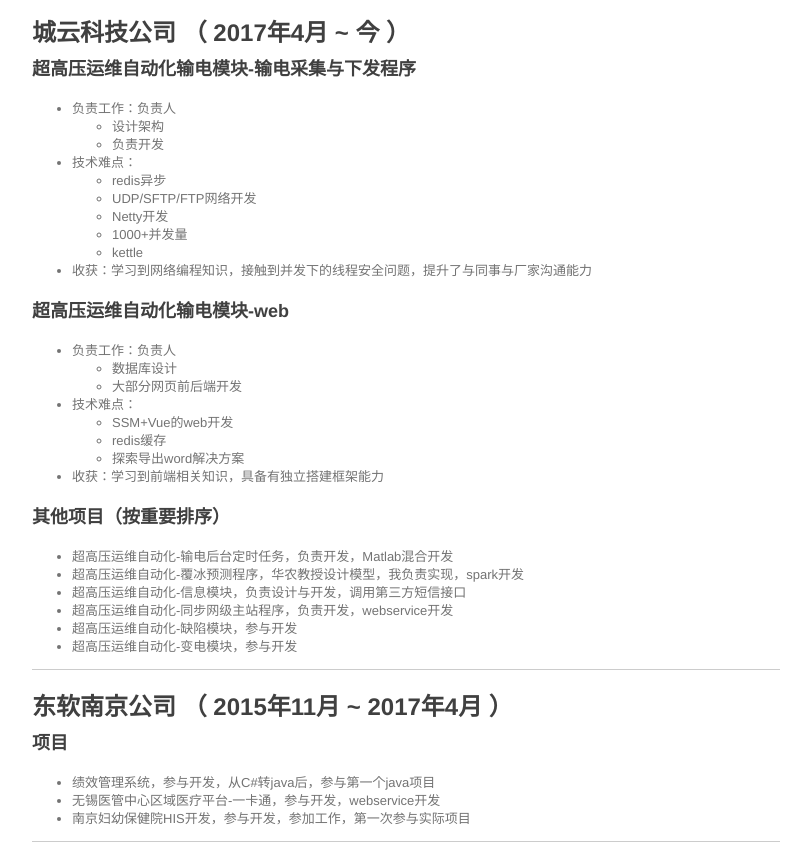
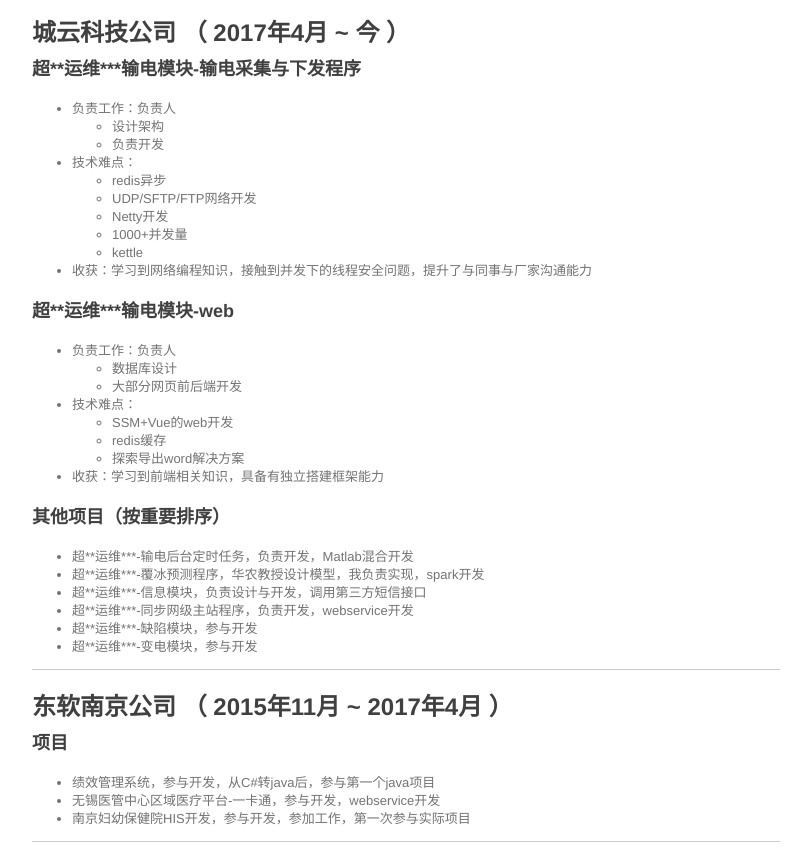
Before and after one commit to Peng-star-star/resume, a plain HTML site: page index.html in a window 1280 px wide. Shown: the part 647-1500 px from the top of the page, without its empty margins (234-1045 px from the left). Drawn offline with Linux system fonts and the light colour scheme.

Commit message:
Update index.html

```diff
--- a/index.html
+++ b/index.html
@@ -17,7 +17,7 @@
 <li>技术博客：<a href="https://www.cnblogs.com/SmilingEye/">https://www.cnblogs.com/SmilingEye/</a></li>
 <li>Github：<a href="https://github.com/Peng-star-star/">https://github.com/Peng-star-star/</a></li>
 <li>期望职位：Java高级程序员</li>
-<li>期望薪资：税前月薪13k~18k，特别喜欢的公司可例外</li>
+<li>期望薪资：税前月薪13k~18k</li>
 <li>期望城市：广州</li>
 </ul>
 <hr>
@@ -36,7 +36,7 @@
 <hr>
 <h1>工作经历</h1>
 <h2>城云科技公司 （ 2017年4月 ~ 今 ）</h2>
-<h3>超高压运维自动化输电模块-输电采集与下发程序</h3>
+<h3>超**运维***输电模块-输电采集与下发程序</h3>
 <ul>
 <li>负责工作：负责人<ul>
 <li>设计架构</li>
@@ -53,7 +53,7 @@
 </li>
 <li>收获：学习到网络编程知识，接触到并发下的线程安全问题，提升了与同事与厂家沟通能力</li>
 </ul>
-<h3>超高压运维自动化输电模块-web</h3>
+<h3>超**运维***输电模块-web</h3>
 <ul>
 <li>负责工作：负责人<ul>
 <li>数据库设计</li>
@@ -70,12 +70,12 @@
 </ul>
 <h3>其他项目（按重要排序）</h3>
 <ul>
-<li>超高压运维自动化-输电后台定时任务，负责开发，Matlab混合开发</li>
-<li>超高压运维自动化-覆冰预测程序，华农教授设计模型，我负责实现，spark开发</li>
-<li>超高压运维自动化-信息模块，负责设计与开发，调用第三方短信接口</li>
-<li>超高压运维自动化-同步网级主站程序，负责开发，webservice开发</li>
-<li>超高压运维自动化-缺陷模块，参与开发</li>
-<li>超高压运维自动化-变电模块，参与开发</li>
+<li>超**运维***-输电后台定时任务，负责开发，Matlab混合开发</li>
+<li>超**运维***-覆冰预测程序，华农教授设计模型，我负责实现，spark开发</li>
+<li>超**运维***-信息模块，负责设计与开发，调用第三方短信接口</li>
+<li>超**运维***-同步网级主站程序，负责开发，webservice开发</li>
+<li>超**运维***-缺陷模块，参与开发</li>
+<li>超**运维***-变电模块，参与开发</li>
 </ul>
 <hr>
 <h2>东软南京公司 （ 2015年11月 ~ 2017年4月 ）</h2>
```
